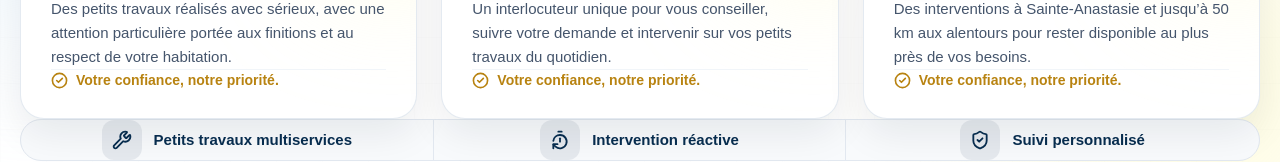
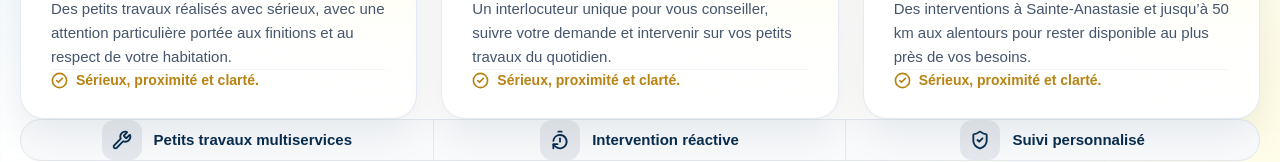
Before and after one commit to Thibal45/homeatoutfaire-premium, a Next.js app: page / in a window 1280 px wide. Shown: the part 1968-2130 px from the top of the page. Built offline with nearby package versions, Linux system fonts and the light colour scheme.

Commit message:
Évite la répétition du slogan dans la section confiance

```diff
--- a/app/components/WhyUs.tsx
+++ b/app/components/WhyUs.tsx
@@ -252,7 +252,7 @@ export default function WhyUs() {
                       />
 
                       <span>
-                        Votre confiance, notre priorité.
+                        Sérieux, proximité et clarté.
                       </span>
                     </div>
                   </div>
```
